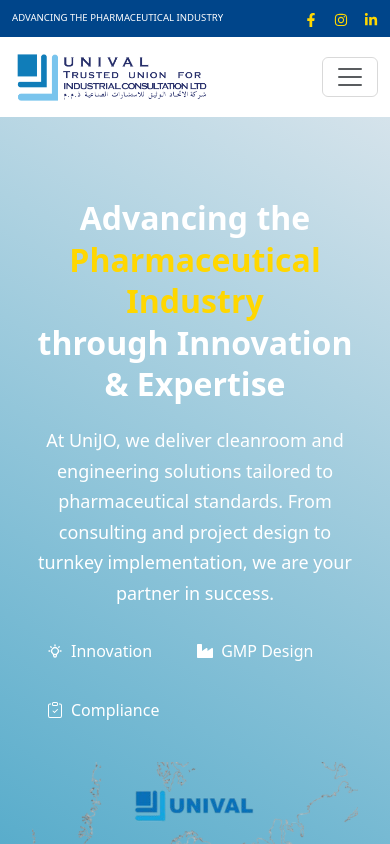
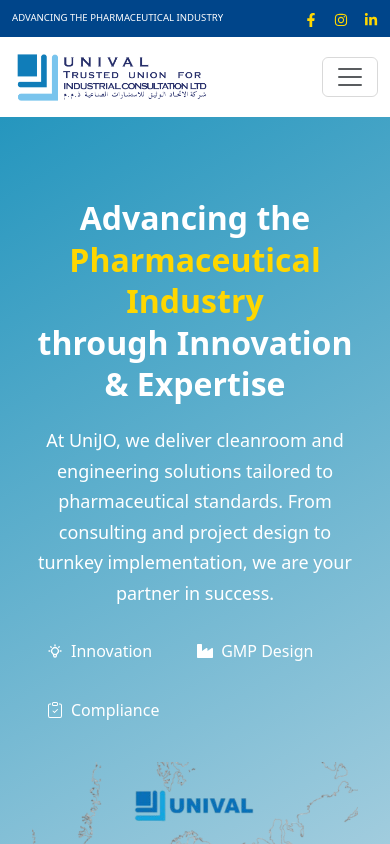
Before and after one commit to farisaljohari/uni-website, a React (Create React App) app: page / in a window 390 px wide. Shown: the top 844 px of the page. Built offline with nearby package versions, Linux system fonts and the light colour scheme.

Commit message:
Update responsive styles for hero section background gradient on smaller screens

```diff
--- a/src/components/HeroSection.css
+++ b/src/components/HeroSection.css
@@ -66,6 +66,11 @@
 
 /* Responsive */
 @media (max-width: 768px) {
+    .hero-section {
+        background: linear-gradient(150deg, var(--color-secondary), var(--color-secondary-g));
+
+    }
+
     .hero-content {
         flex-direction: column;
         text-align: center;
```
